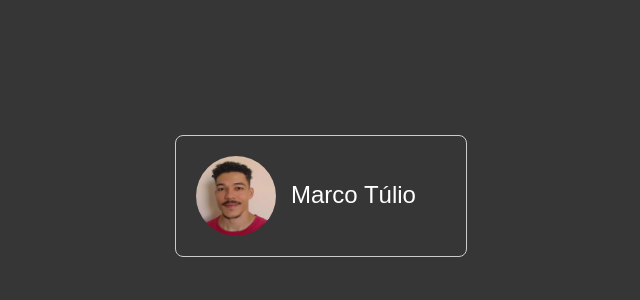
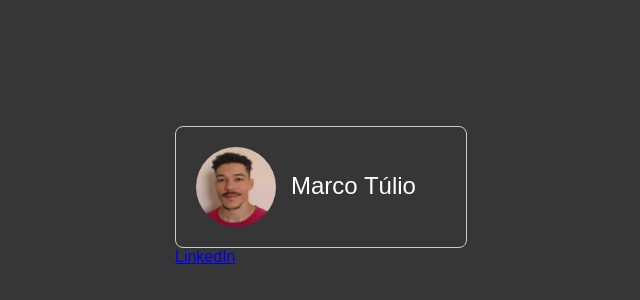
Before and after one commit to tmarcorf/tmarcorf-tech, an Angular app: page / in a window 1280 px wide. Shown: the part 204-504 px from the top of the page, without its empty margins (319-959 px from the left). Built offline with nearby package versions, Linux system fonts and the light colour scheme.

Commit message:
feat: adicionando link de rede social

```diff
--- a/src/app/app.component.html
+++ b/src/app/app.component.html
@@ -2,3 +2,7 @@
   <img class="image" src="../assets/euVermelho.jpg">
   <span>Marco Túlio</span>
 </div>
+
+<div class="social">
+  <a class="social-media" href="https://www.linkedin.com/in/marco-t%C3%BAlio-ribeiro-f%C3%A9lix-9125ab132/">LinkedIn</a>
+</div>
--- a/src/index.html
+++ b/src/index.html
@@ -5,7 +5,6 @@
   <title>Marco Túlio</title>
   <base href="/">
   <meta name="viewport" content="width=device-width, initial-scale=1">
-  <link rel="icon" type="image/x-icon" href="favicon.ico">
 </head>
 <body>
   <app-root></app-root>
```
